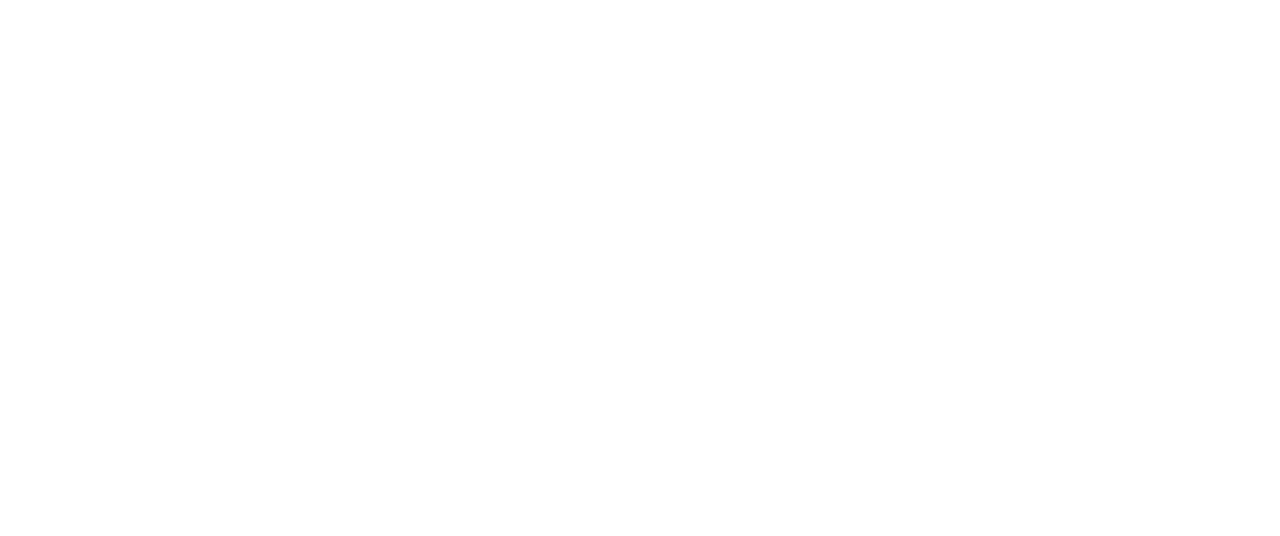
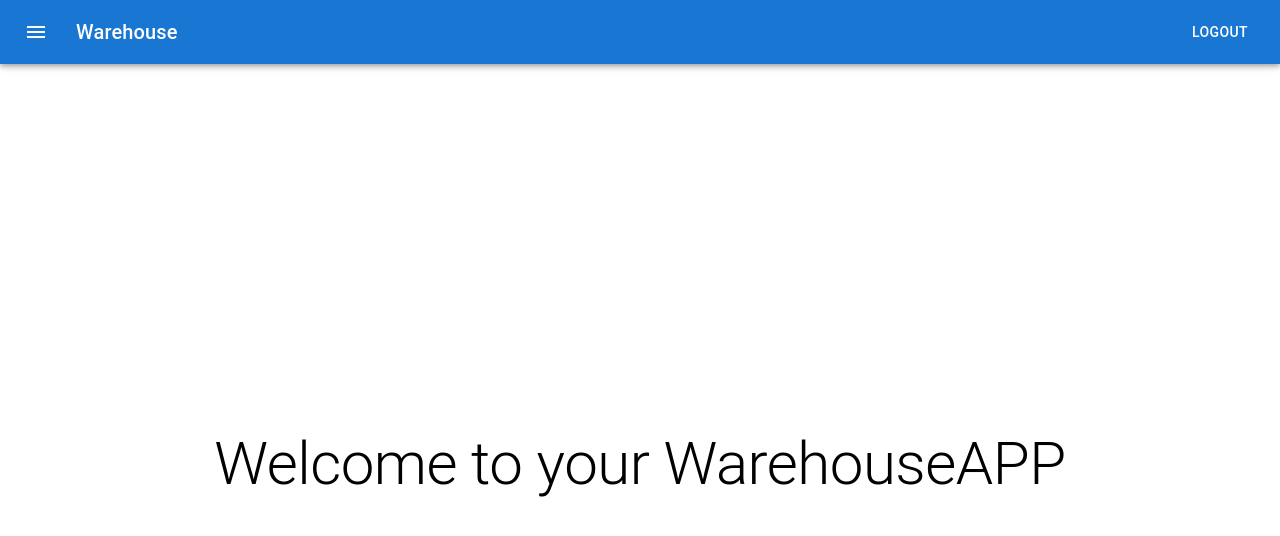
Before and after one commit to itechart-warehouse/frontend, a React (Create React App) app: page /home in a window 1280 px wide. Shown: the top 536 px of the page. Built offline with nearby package versions, Linux system fonts and the light colour scheme.

Commit message:
Added MUI, Formik, created HomePage with component like Header, added welcome text on the HomePage

```diff
--- a/package.json
+++ b/package.json
@@ -3,6 +3,10 @@
   "version": "0.1.0",
   "private": true,
   "dependencies": {
+    "@emotion/react": "^11.7.1",
+    "@emotion/styled": "^11.6.0",
+    "@mui/icons-material": "^5.3.1",
+    "@mui/material": "^5.3.1",
     "@testing-library/jest-dom": "^5.16.1",
     "@testing-library/react": "^12.1.2",
     "@testing-library/user-event": "^13.5.0",
@@ -10,8 +14,10 @@
     "@types/node": "^16.11.21",
     "@types/react": "^17.0.38",
     "@types/react-dom": "^17.0.11",
+    "formik": "^2.2.9",
     "react": "^17.0.2",
     "react-dom": "^17.0.2",
+    "react-router-dom": "^6.2.1",
     "react-scripts": "5.0.0",
     "typescript": "^4.5.5",
     "web-vitals": "^2.1.4"
--- a/src/App.css
+++ b/src/App.css
@@ -0,0 +1,3 @@
+* {
+    margin: 0;
+}
--- a/src/App.tsx
+++ b/src/App.tsx
@@ -1,9 +1,13 @@
 import React from 'react';
+import { Route, Routes } from 'react-router-dom';
+import HomePage from "./pages/home_page/HomePage";
+import './App.css'
 
 function App() {
     return (
-        <div className="App">
-        </div>
+        <Routes>
+            <Route path='/home' element={<HomePage/>}/>
+        </Routes>
     );
 }
 
--- a/src/components/header/Header.tsx
+++ b/src/components/header/Header.tsx
@@ -0,0 +1,32 @@
+import * as React from 'react';
+import AppBar from '@mui/material/AppBar';
+import Box from '@mui/material/Box';
+import Toolbar from '@mui/material/Toolbar';
+import Typography from '@mui/material/Typography';
+import Button from '@mui/material/Button';
+import IconButton from '@mui/material/IconButton';
+import MenuIcon from '@mui/icons-material/Menu';
+
+export default function Header() {
+    return (
+        <Box sx={{ flexGrow: 1 }}>
+            <AppBar position="static">
+                <Toolbar>
+                    <IconButton
+                        size="large"
+                        edge="start"
+                        color="inherit"
+                        aria-label="menu"
+                        sx={{ mr: 2 }}
+                    >
+                        <MenuIcon />
+                    </IconButton>
+                    <Typography variant="h6" component="div" sx={{ flexGrow: 1 }}>
+                        Warehouse
+                    </Typography>
+                    <Button color="inherit">Logout</Button>
+                </Toolbar>
+            </AppBar>
+        </Box>
+    );
+}
--- a/src/index.tsx
+++ b/src/index.tsx
@@ -1,8 +1,11 @@
 import React from 'react';
 import ReactDOM from 'react-dom';
+import {BrowserRouter} from "react-router-dom";
 import App from './App';
 
 ReactDOM.render(
-    <App/>,
+    <BrowserRouter>
+        <App/>
+    </BrowserRouter>,
     document.getElementById('root')
 );
--- a/src/pages/home_page/HomePage.tsx
+++ b/src/pages/home_page/HomePage.tsx
@@ -0,0 +1,30 @@
+import Header from "../../components/header/Header";
+import {Box, Grid, Typography} from "@mui/material";
+
+function HomePage() {
+    return(
+        <>
+        <Header/>
+            <Box>
+                <Grid
+                    container
+                    spacing={0}
+                    direction="column"
+                    alignItems="center"
+                    justifyContent="center"
+                    style={{ minHeight: '100vh' }}
+                >
+
+                    <Grid item xs={3}>
+                        <Typography variant="h2">
+                            Welcome to your WarehouseAPP
+                        </Typography>
+                    </Grid>
+
+                </Grid>
+            </Box>
+        </>
+    )
+}
+
+export default HomePage;
```
Also changed, not shown: 1 other file (tests, documents, lock files or other folders).
